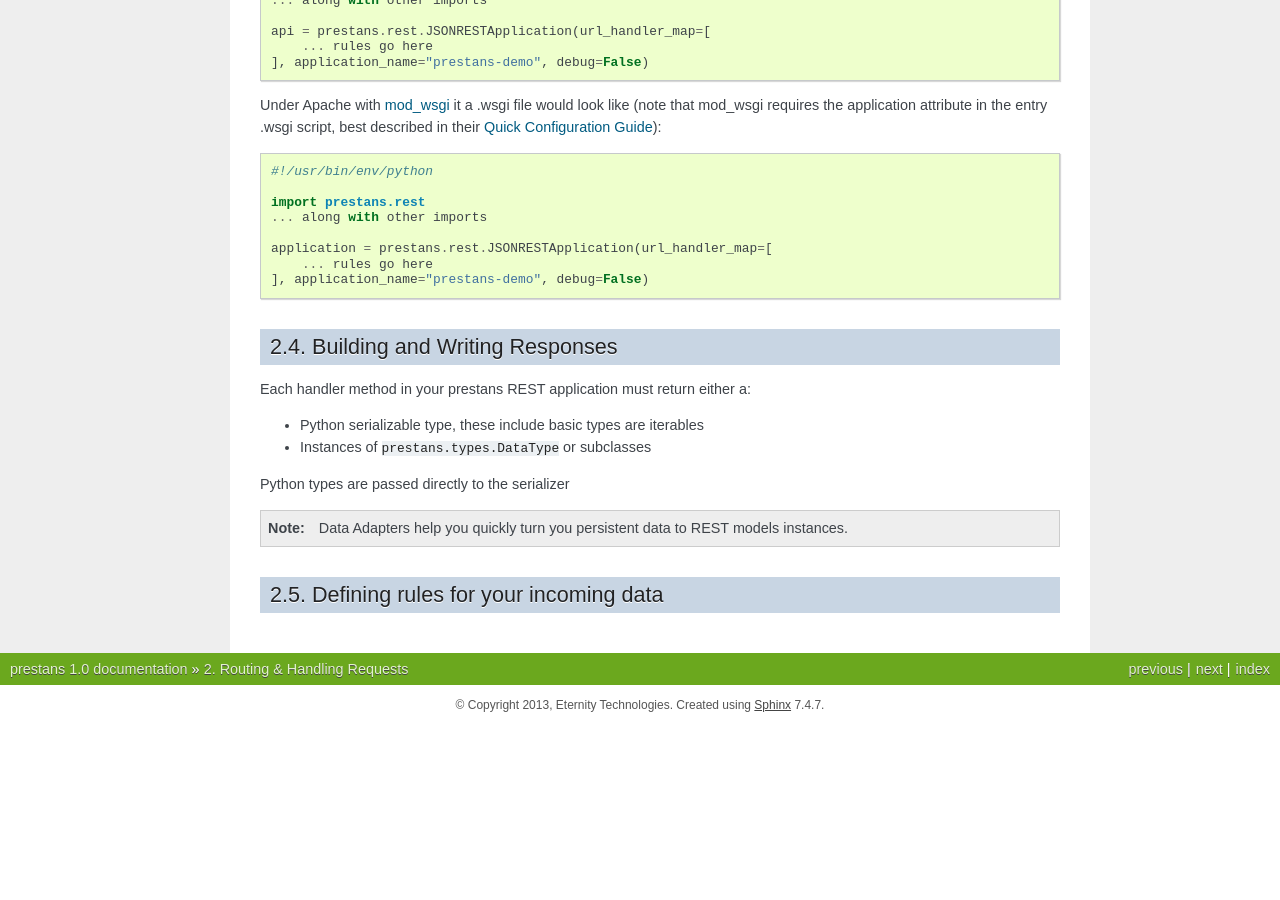
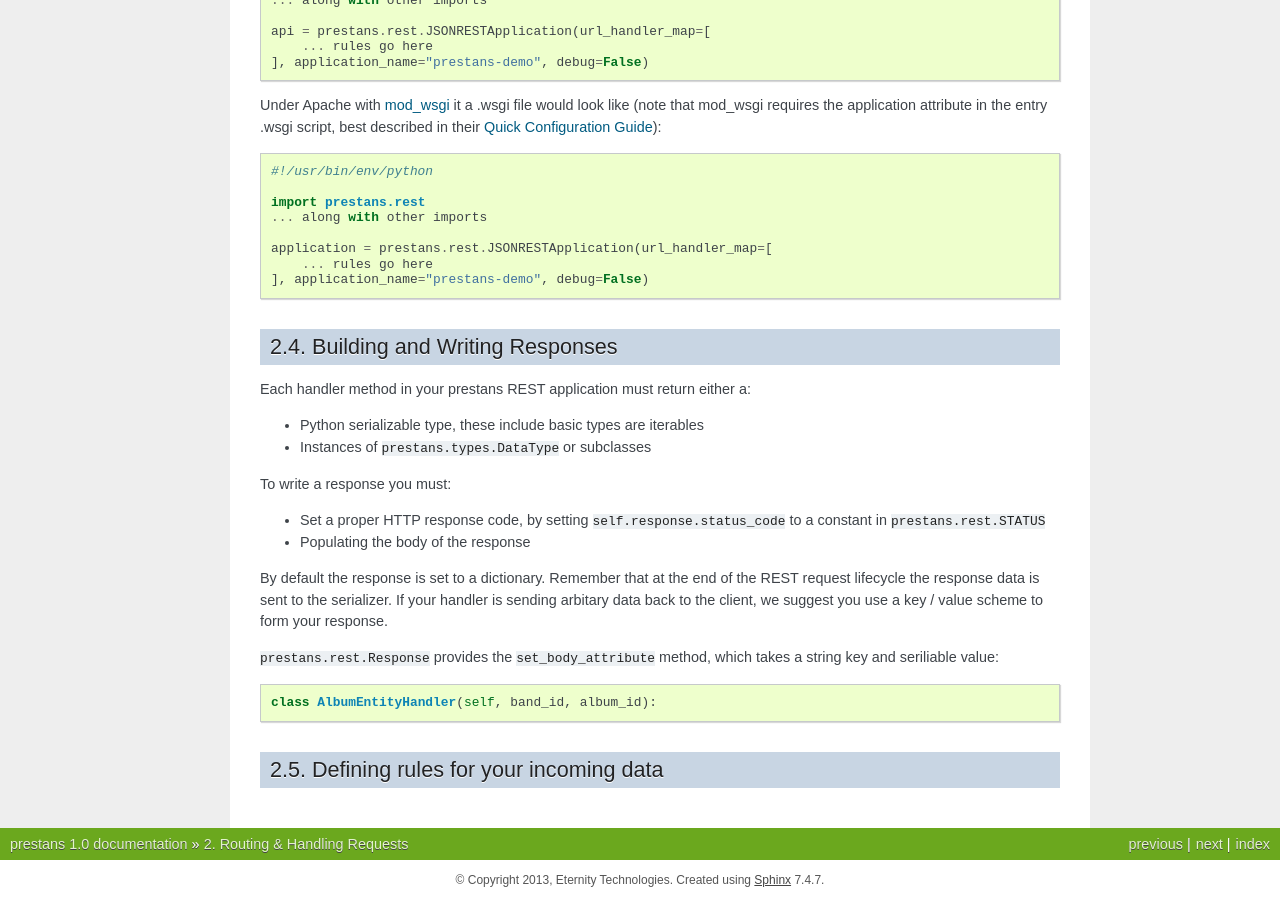
Before and after one commit to anomaly/prestans-docs, a Sphinx documentation site: the page built from source/handlers.rst, in a window 1280 px wide and 900 px high, scrolled down 2410 px. Built offline with Sphinx 7.4.7, drawn with Linux system fonts in a browser that asks for light colours; before the commit the page ends 3135 px from its top, so only the background shows below that.

Commit message:
Notes on dataadapters

```diff
--- a/source/ext.rst
+++ b/source/ext.rst
@@ -5,6 +5,9 @@ Extensions
 Data Adapters
 =============
 
+* The Registry
+* QueryResultsIterator
+
 Pairing REST models to persistent models
 ----------------------------------------
 
--- a/source/handlers.rst
+++ b/source/handlers.rst
@@ -133,10 +133,18 @@ Each handler method in your prestans REST application must return either a:
 * Python serializable type, these include basic types are iterables
 * Instances of ``prestans.types.DataType`` or subclasses
 
-Python types are passed directly to the serializer
+To write a response you must:
 
-.. note:: Data Adapters help you quickly turn you persistent data to REST models instances.
+* Set a proper HTTP response code, by setting ``self.response.status_code`` to a constant in ``prestans.rest.STATUS``
+* Populating the body of the response
 
+By default the response is set to a dictionary. Remember that at the end of the REST request lifecycle the response data is sent to the serializer. If your handler is sending arbitary data back to the client, we suggest you use a key / value scheme to form your response.
+
+``prestans.rest.Response`` provides the ``set_body_attribute`` method, which takes a string key and seriliable value:
+
+.. code-block:: python
+
+    class AlbumEntityHandler(self, band_id, album_id):
 
 Defining rules for your incoming data
 -------------------------------------
--- a/source/index.rst
+++ b/source/index.rst
@@ -6,7 +6,9 @@
 prestans, a Python REST micro-framework
 =======================================
 
-prestans is a WSGI (PEP-333) complaint micro-framework that allows you to rapidly build quality REST services by introducing a pattern of models, parsers and handlers and in turn taking care of boilerplate code. prestans is currently hosted on `Google Code <http://prestans.googlecode.com>`_ and distributed under the terms defined by the `New BSD license <http://opensource.org/licenses/bsd-license.php>`_.
+prestans is a WSGI (PEP-333) complaint micro-framework that allows you to rapidly build quality REST services by introducing a pattern of models, parsers and handlers and in turn taking care of boilerplate code. prestans is aimed towards turly Ajax applications where the client side is completely written in JavaScript using toolkits like `Google Closure <https://developers.google.com/closure/>`_.
+
+prestans is currently hosted on `Google Code <http://prestans.googlecode.com>`_ and distributed under the terms defined by the `New BSD license <http://opensource.org/licenses/bsd-license.php>`_. A list of current downloads is `available here <https://code.google.com/p/prestans/downloads/list>`_.
 
 .. toctree::
    :numbered:
```
